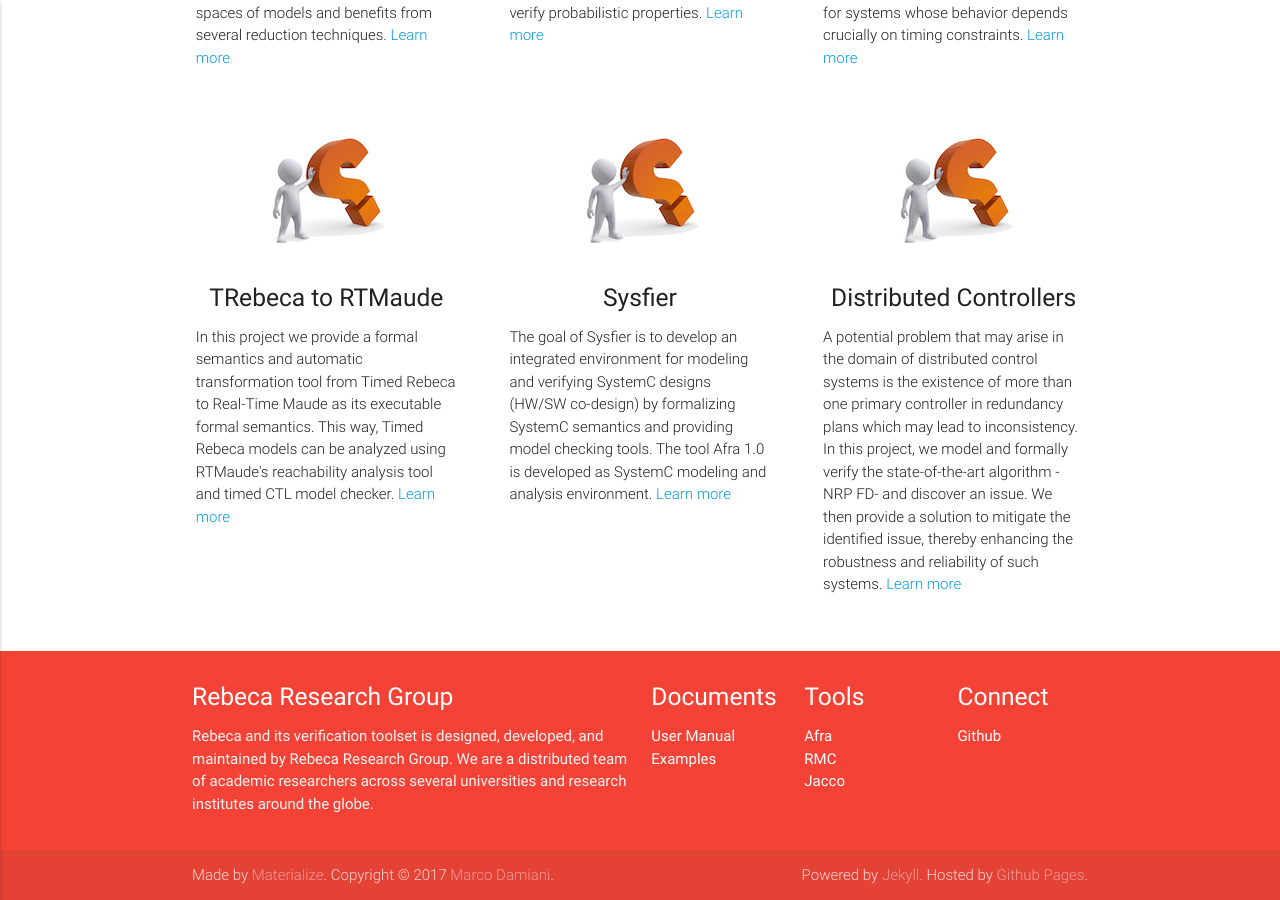
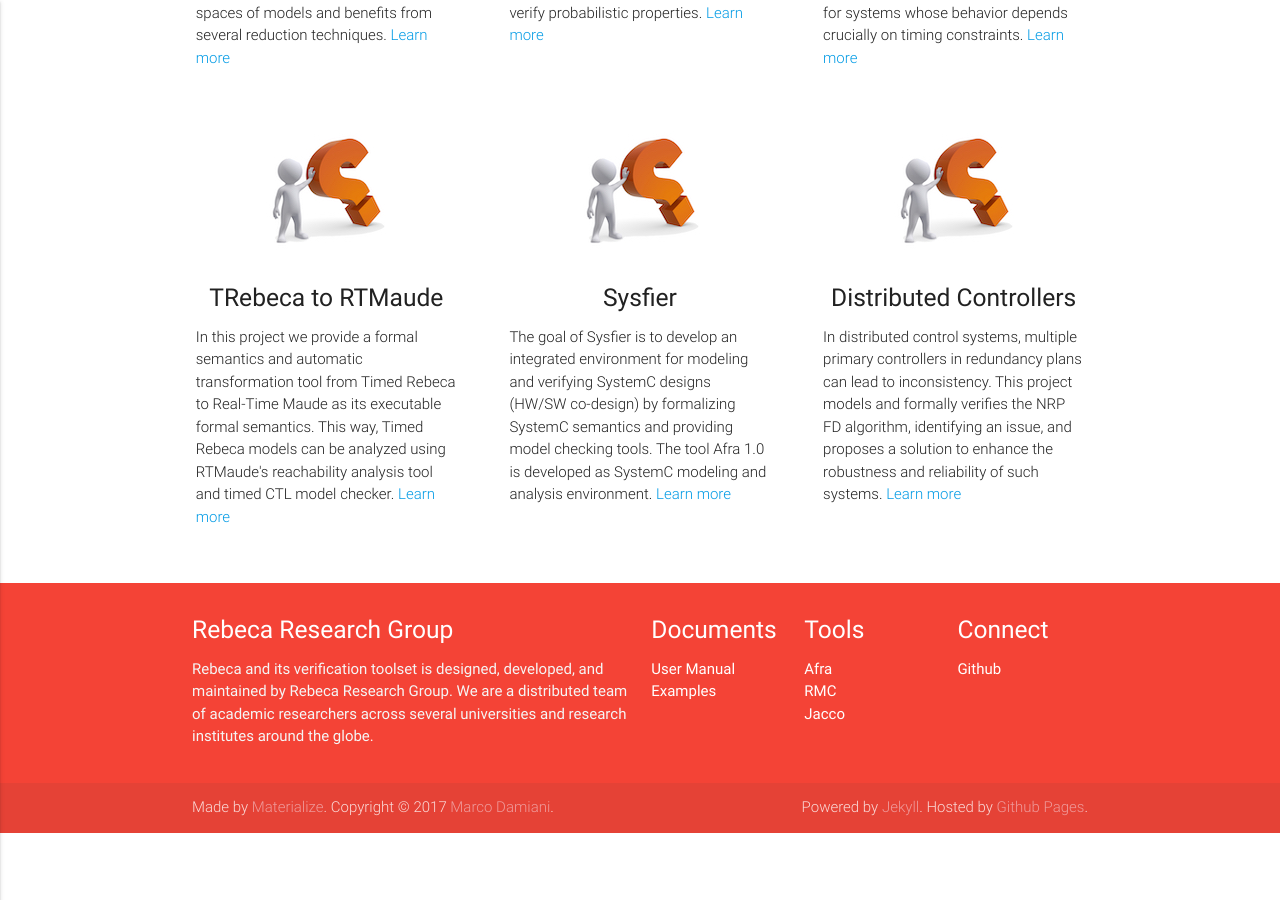
Before and after one commit to rebeca-lang/rebeca-lang.github.io, a Jekyll site: the page built from projects.md, in a window 1280 px wide and 900 px high, scrolled down 1569 px. Built offline with Jekyll 4.4.1, drawn with Linux system fonts in a browser that asks for light colours; after the commit the page ends 2402 px from its top, so only the background shows below that.

Commit message:
Update projects.md
Summarize the text of the DC to fit the size.

```diff
--- a/projects.md
+++ b/projects.md
@@ -140,7 +140,7 @@ title: Projects
       <h2 class="center light-blue-text"><img src="{{ "/assets/projects/DefaultProject.jpg" | absolute_url }}" alt="CRYSTAL Logo"/></h2>
       <h5 class="center">Distributed Controllers</h5>
       <p class="light">
-         A potential problem that may arise in the domain of distributed control systems is the existence of more than one primary controller in redundancy plans which may lead to inconsistency. In this project, we model and formally verify the state-of-the-art algorithm -NRP FD- and discover an issue. We then provide a solution to mitigate the identified issue, thereby enhancing the robustness and reliability of such systems. <a href="{{ "/allprojects/DistributedControllers" | relative_url }}">Learn more</a>
+         In distributed control systems, multiple primary controllers in redundancy plans can lead to inconsistency. This project models and formally verifies the NRP FD algorithm, identifying an issue, and proposes a solution to enhance the robustness and reliability of such systems. <a href="{{ "/allprojects/DistributedControllers" | relative_url }}">Learn more</a>
       </p>
     </div>
   </div>
```
